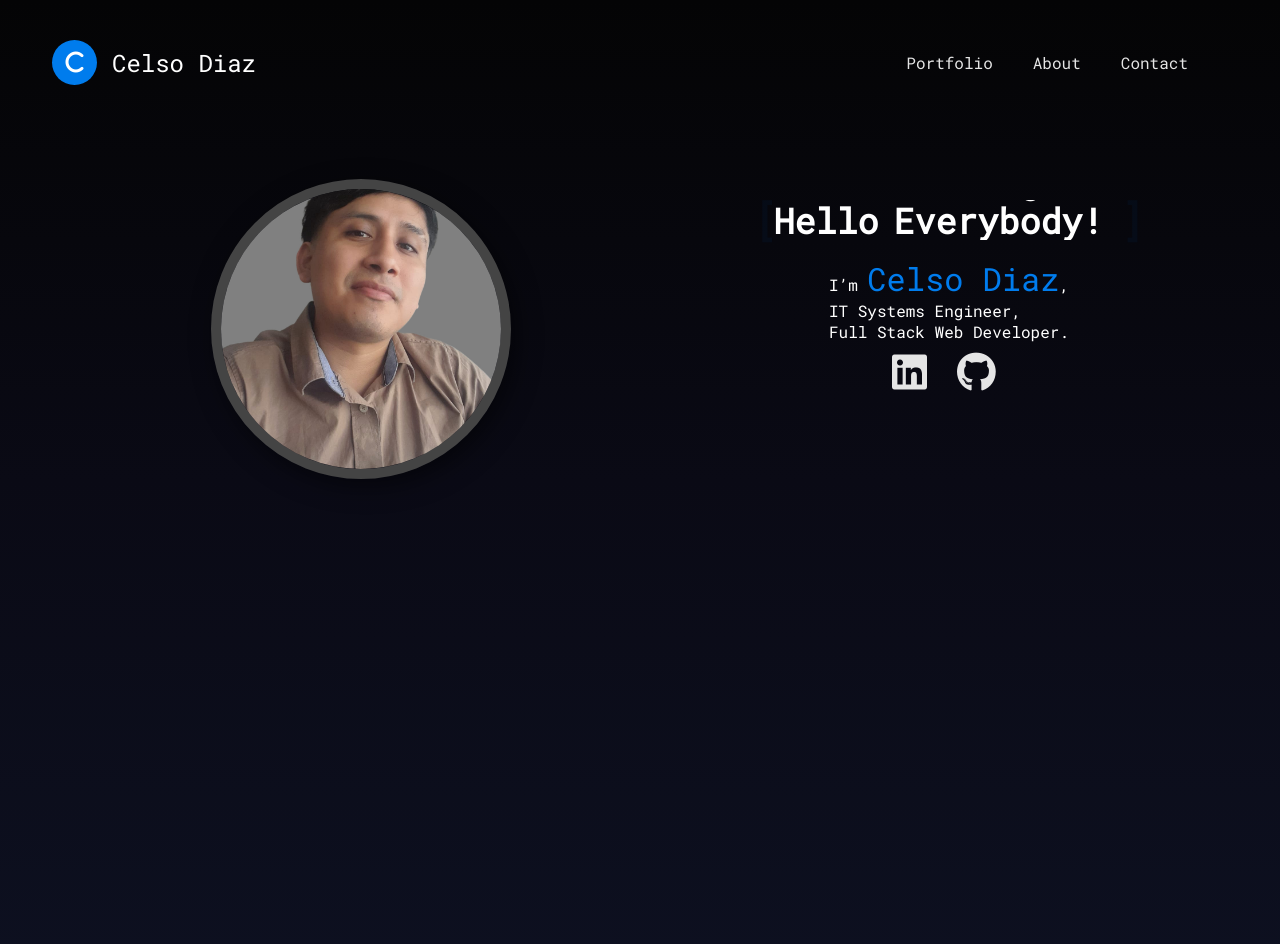
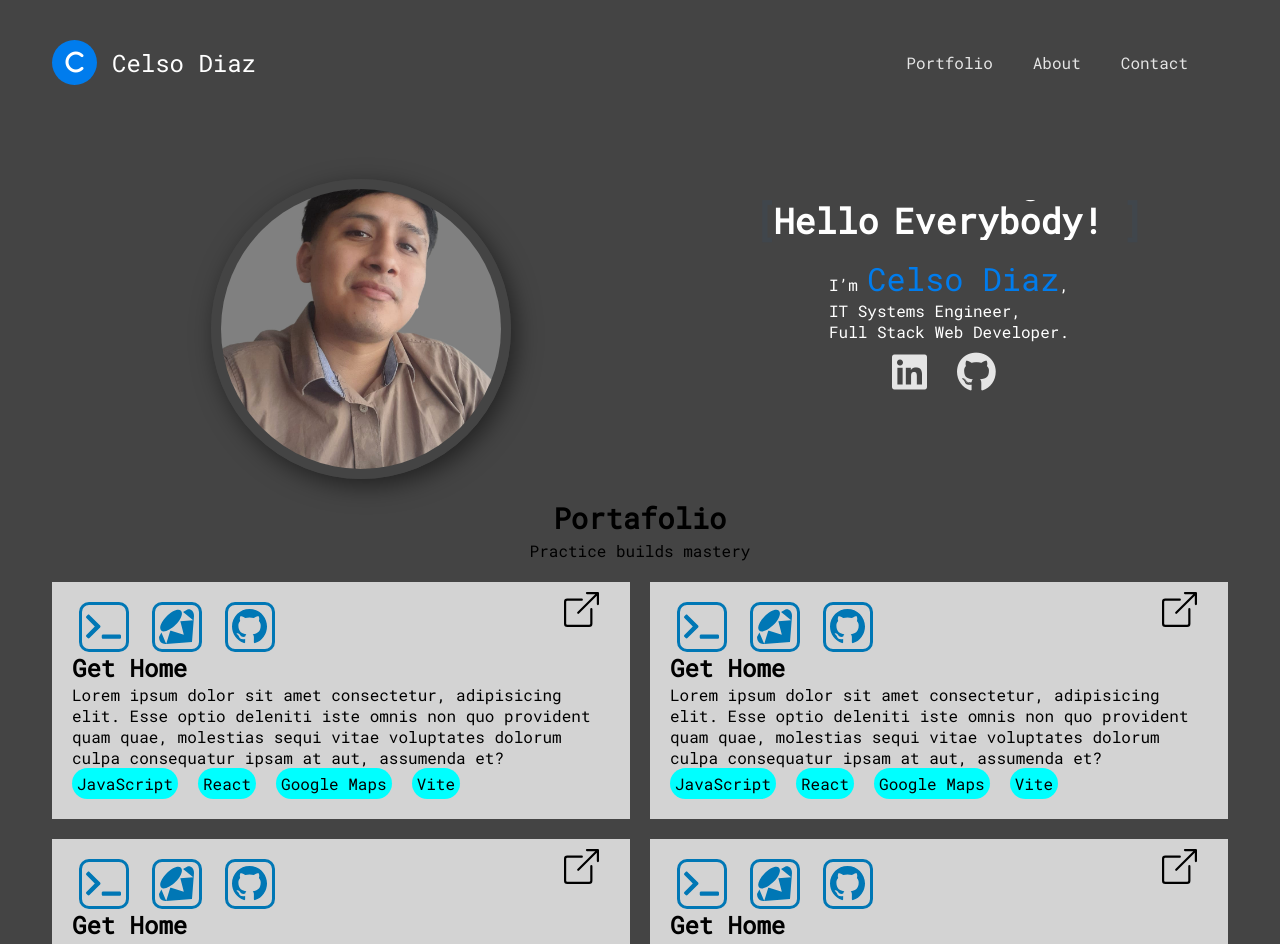
Before and after one commit to celsodiaz/react-portfolio, a React (Vite) app: page / in a window 1280 px wide. Shown: the top 944 px of the page. Built offline with nearby package versions, Linux system fonts and the light colour scheme.

Commit message:
Add card and projects components

```diff
--- a/src/App.css
+++ b/src/App.css
@@ -11,14 +11,15 @@
   width: 100%;
   height: 100%;
   min-height: 240vh;
-  background-image: linear-gradient(
+  background-color: #444;
+  /* background-image: linear-gradient(
     to bottom,
     #040405,
     #0a0a15,
     #0d1020,
     #0c152b,
     #051937
-  );
+  ); */
 }
 .wrapper {
   width: 1280px;
--- a/src/App.jsx
+++ b/src/App.jsx
@@ -1,5 +1,6 @@
 import "./App.css";
 import Header from "./components/Header";
+import Projects from "./components/Projects";
 import Welcome from "./components/Welcome";
 
 function App() {
@@ -9,6 +10,7 @@ function App() {
         <Header />
         <Welcome />
       </div>
+      <Projects />
     </div>
   );
 }
--- a/src/components/Card.jsx
+++ b/src/components/Card.jsx
@@ -1,14 +1,21 @@
 import { FaTerminal } from "react-icons/fa";
 import { SiRuby } from "react-icons/si";
 import { BsGithub } from "react-icons/bs";
+import { BsBoxArrowUpRight } from "react-icons/bs";
 import styled from "@emotion/styled";
+
+const ContainerCard = styled.article`
+  position: relative; /* Establece el contenedor como posición relativa */
+  background-color: lightgray;
+  padding: 20px;
+`;
 
 const CustomUl = styled.ul`
   display: flex;
   gap: 10px;
 `;
 
-const CustomLi = styled.li`
+const CustomTec = styled.li`
   list-style: none;
   width: 50px;
   height: 50px;
@@ -28,26 +35,70 @@ const CustomLi = styled.li`
   } */
 `;
 
+const CustomLink = styled.div`
+  width: 50px;
+  height: 50px;
+  display: block;
+  text-align: center;
+  font-size: 35px;
+  margin: 0 6.5px;
+  border-radius: 20%;
+  position: absolute;
+  top: 10px;
+  right: 10px;
+  .icon {
+    display: block;
+    cursor: pointer;
+    color: #000;
+    transition: color 0.3s;
+    &:hover {
+      color: #0077b5; /* Cambia el color del ícono cuando el cursor está sobre él */
+    }
+  }
+`;
+const ListTec = styled.div`
+  display: flex;
+  gap: 20px;
+  p {
+    border-radius: 20px;
+    padding: 5px;
+    background-color: aqua;
+  }
+`;
 const Card = () => {
   return (
-    <article>
+    <ContainerCard>
       <div>
         <CustomUl>
-          <CustomLi>
+          <CustomTec>
             <FaTerminal style={{ color: "#0077b5" }} />
-          </CustomLi>
-          <CustomLi>
+          </CustomTec>
+          <CustomTec>
             <SiRuby style={{ color: "#0077b5" }} />
-          </CustomLi>
-          <CustomLi>
+          </CustomTec>
+          <CustomTec>
             <BsGithub style={{ color: "#0077b5" }} />
-          </CustomLi>
+          </CustomTec>
         </CustomUl>
       </div>
-      <div></div>
-      <div></div>
-      <div></div>
-    </article>
+      <CustomLink>
+        <BsBoxArrowUpRight className="icon" />
+      </CustomLink>
+      <div>
+        <h2>Get Home</h2>
+        <p>
+          Lorem ipsum dolor sit amet consectetur, adipisicing elit. Esse optio
+          deleniti iste omnis non quo provident quam quae, molestias sequi vitae
+          voluptates dolorum culpa consequatur ipsam at aut, assumenda et?
+        </p>
+      </div>
+      <ListTec>
+        <p>JavaScript</p>
+        <p>React</p>
+        <p>Google Maps</p>
+        <p>Vite</p>
+      </ListTec>
+    </ContainerCard>
   );
 };
 
--- a/src/components/Projects.jsx
+++ b/src/components/Projects.jsx
@@ -1,19 +1,59 @@
 import styled from "@emotion/styled";
 import Card from "./Card";
+
 const CustomSection = styled.section`
-  color: white;
+  /* color: white; */
+  width: 100%; /* Cambiar el ancho al 100% para adaptarse al ancho de la pantalla */
+  max-width: 95%;
+  margin: 0 auto;
+  padding: 0 20px;
+  display: flex;
+  flex-direction: column;
+
+  .items {
+    display: grid;
+    grid-template-columns: 1fr 1fr;
+    grid-template-rows: minmax(auto, 1fr); /* Ajusta las filas al contenido */
+    gap: 20px;
+    overflow-x: auto; /* Agregar desplazamiento horizontal si es necesario */
+  }
+
+  @media (max-width: 768px) {
+    .items {
+      display: grid;
+      grid-template-columns: 1fr;
+      gap: 20px;
+      padding: 0 20px;
+      overflow-x: auto; /* Agregar desplazamiento horizontal en dispositivos móviles */
+    }
+  }
+`;
+
+const CustomTitle = styled.div`
+  font-size: larger;
+  padding: 20px;
+  display: flex;
+  flex-direction: column;
+  justify-content: center;
+  align-items: center;
+  text-align: center;
 `;
 
 const Projects = () => {
   return (
     <CustomSection>
-      <div>
+      <CustomTitle>
         <h2>Portafolio</h2>
         <p>
           <small>Practice builds mastery</small>
         </p>
+      </CustomTitle>
+      <div className="items">
+        <Card />
+        <Card />
+        <Card />
+        <Card />
       </div>
-      <Card />
     </CustomSection>
   );
 };
--- a/src/components/Welcome.jsx
+++ b/src/components/Welcome.jsx
@@ -43,10 +43,18 @@ const Welcome = () => {
       </div> */}
 
         <CustomLink className="social">
-          <a href="https://www.linkedin.com/in/celsodiaz8/">
+          <a
+            href="https://www.linkedin.com/in/celsodiaz8/"
+            target="_blank"
+            rel="noopener noreferrer"
+          >
             <i className="fa-brands fa-linkedin"></i>
           </a>
-          <a href="https://github.com/celsodiaz">
+          <a
+            href="https://github.com/celsodiaz"
+            target="_blank"
+            rel="noopener noreferrer"
+          >
             <i className="fa-brands fa-github"></i>
           </a>
         </CustomLink>
```
